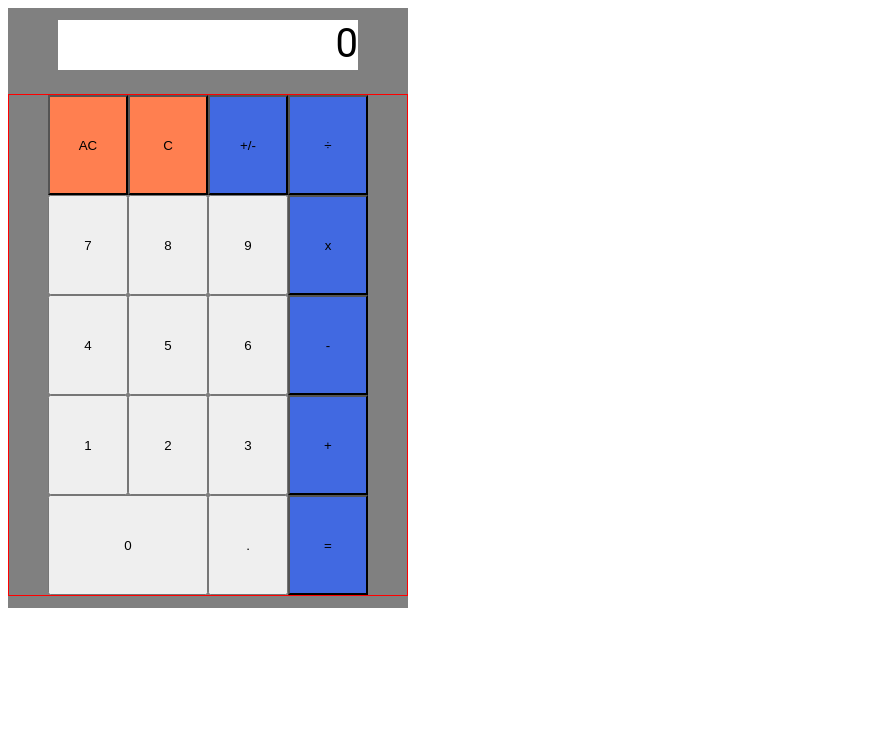
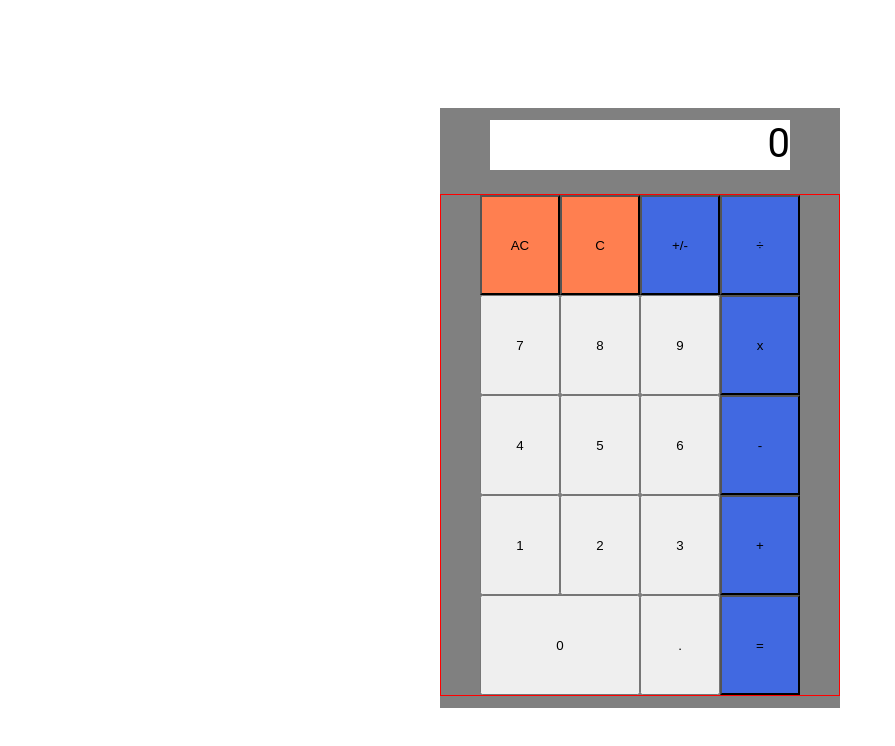
Before and after one commit to Gunzwarrior/odin-calculator, a plain HTML site: page index.html in a window 1280 px wide. Shown: the whole page, without its empty margins (0-895 px from the left). Drawn offline with Linux system fonts and the light colour scheme.

Commit message:
Center the calculator

```diff
--- a/styles.css
+++ b/styles.css
@@ -1,3 +1,11 @@
+body {
+  display: flex;
+  flex-direction: column;
+  min-height: 100vh;
+  align-items: center;
+  justify-content: center;
+}
+
 .main-box {
   background-color: gray;
   height: 600px;
```
Also changed, not shown: script.js (+0 -16 lines).
